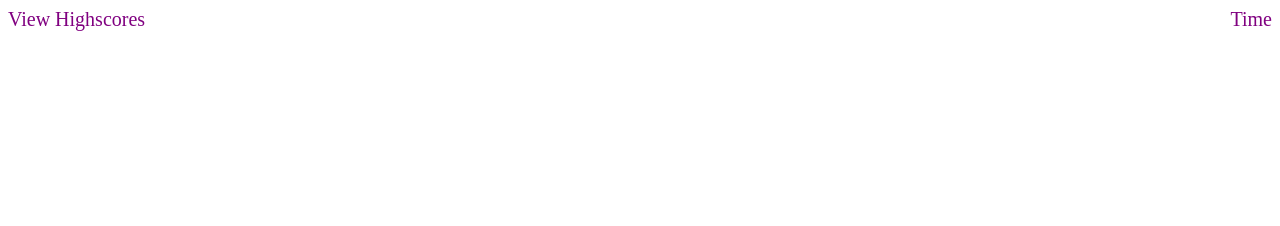
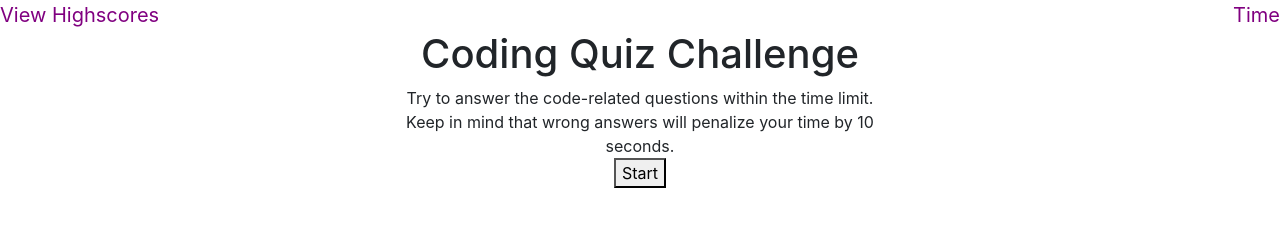
Before and after one commit to 26rsuarez/4-Code-Quiz, a plain HTML site: page index.html in a window 1280 px wide. Drawn offline with nearby package versions, Linux system fonts and the light colour scheme.

Commit message:
added html template and basic style css

```diff
--- a/index.html
+++ b/index.html
@@ -1,13 +1,27 @@
 <!DOCTYPE html>
 <html lang="en">
-<head>
-    <meta charset="UTF-8">
-    <meta name="viewport" content="width=device-width, initial-scale=1.0">
+  <head>
+    <meta charset="UTF-8" />
+    <meta name="viewport" content="width=device-width, initial-scale=1.0" />
     <title>Code Quiz</title>
-    <link rel="stylesheet" href="styles.css">
-</head>
-<body>
+    <link
+      rel="stylesheet"
+      href="https://stackpath.bootstrapcdn.com/bootstrap/4.5.2/css/bootstrap.min.css"
+      integrity="sha384-JcKb8q3iqJ61gNV9KGb8thSsNjpSL0n8PARn9HuZOnIxN0hoP+VmmDGMN5t9UJ0Z"
+      crossorigin="anonymous"
+    />
+    <link rel="stylesheet" href="styles.css" />
+  </head>
+  <body>
     <header>View Highscores<span class="time">Time</span></header>
+    <div class="container">
+      <h1>Coding Quiz Challenge</h1>
+      <div class="questions">
+        Try to answer the code-related questions within the time limit. Keep in
+        mind that wrong answers will penalize your time by 10 seconds.
+      </div>
+      <button id="start">Start</button>
+    </div>
     <script src="script.js"></script>
-</body>
+  </body>
 </html>
--- a/styles.css
+++ b/styles.css
@@ -7,3 +7,9 @@ header {
 .time {
     float: right;
 }
+
+.container {
+    max-width: 500px;
+    text-align: center;
+
+}
```
